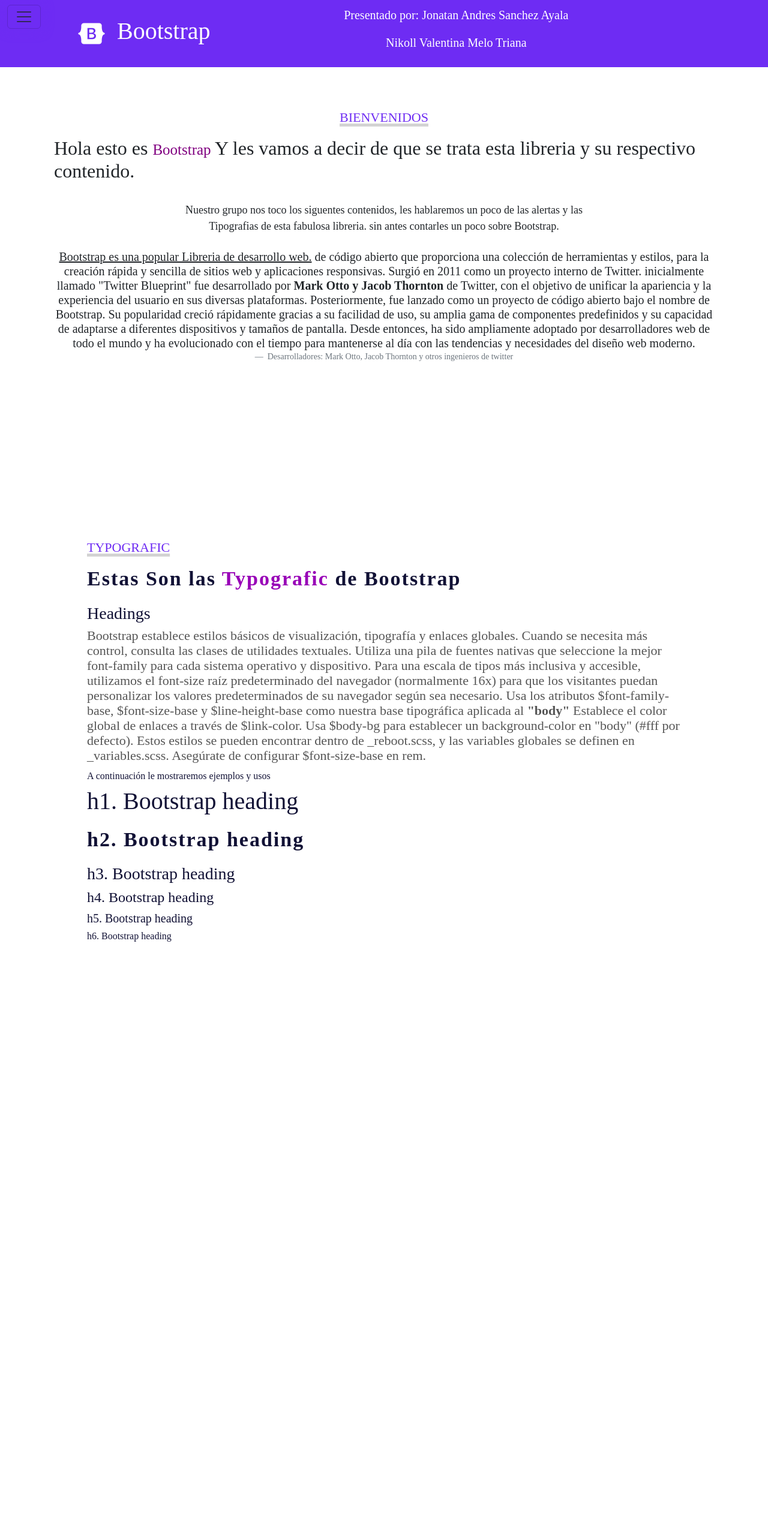
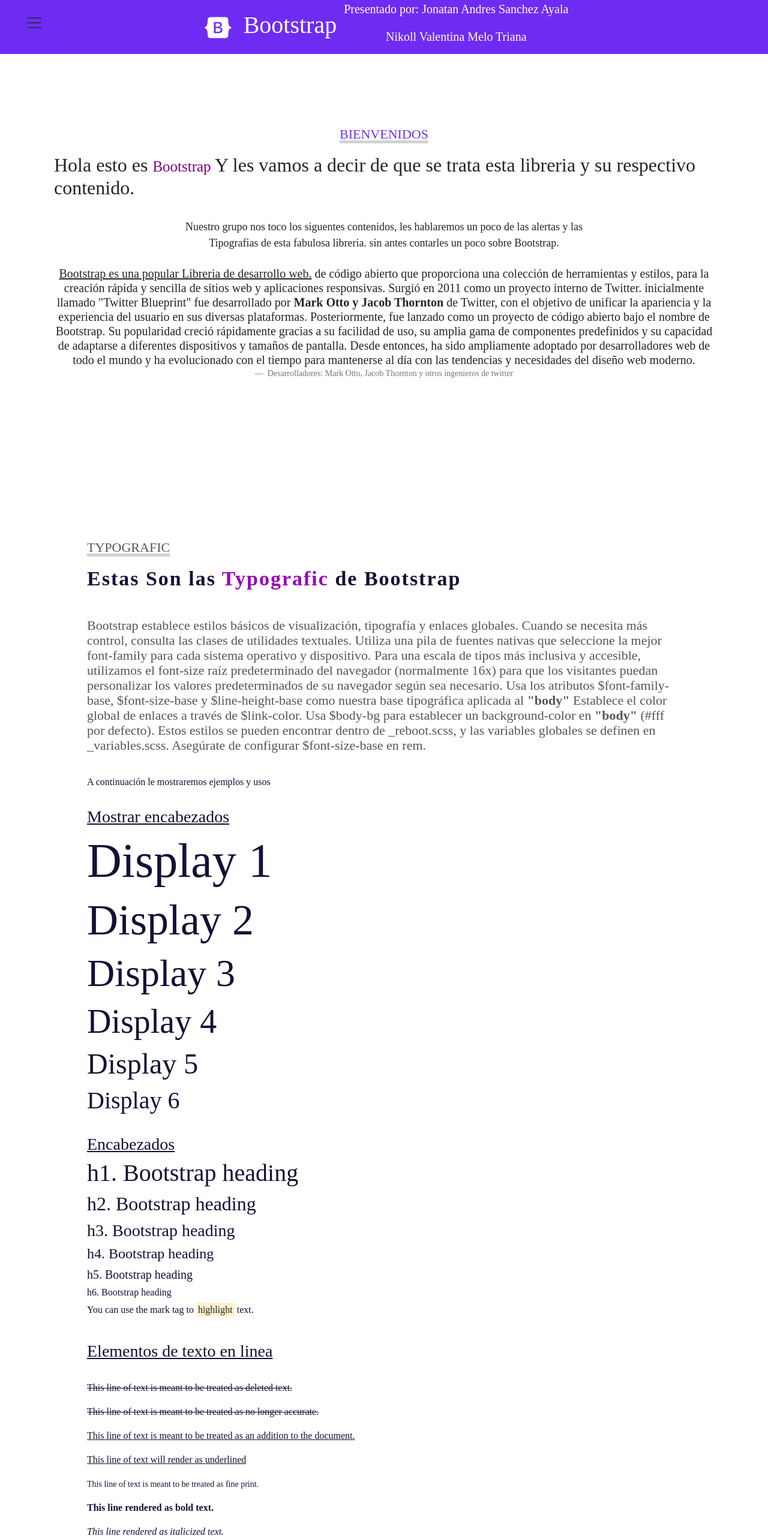
Before and after one commit to JonatanAn12/Exposicion, a Vue app: page / in a window 1280 px wide. Shown: the top 2566 px of the page at 60% size. Before the commit the page ends 1678 px from the top, so only its background shows below. Built offline with nearby package versions, Linux system fonts and the light colour scheme.

Commit message:
agregando animaciones y botones llamativos

```diff
--- a/src/App.vue
+++ b/src/App.vue
@@ -7,17 +7,18 @@
             <i class="fa-brands fa-bootstrap"></i>
           </div>
                 <h1>Bootstrap</h1>
+                <br>
                 <div class="container">
                 <p>Presentado por: Jonatan Andres Sanchez Ayala</p>
                 <p>Nikoll Valentina Melo Triana </p>
               </div>
                 <div class="collapse" id="navbarToggleExternalContent" data-bs-theme="dark">
-                    <div class="bg-dark p-4">
+                    <div class="bg-dark p-2">
                       <span class="text-body-secondary">
                      </span>
                     </div>
                   </div>
-                  <nav class="navbar bg-purple fixed-top" type="ligth">
+                  <nav class="navbar bg-purple fixed-top" type="ligth" v-show="showNavbar">
                     <div class="container-fluid">
                       <button class="navbar-toggler" type="button" data-bs-toggle="offcanvas" data-bs-target="#offcanvasNavbar" aria-controls="offcanvasNavbar" aria-label="Toggle navigation">
                         <span class="navbar-toggler-icon"></span>
@@ -43,7 +44,7 @@
                           <br>
                             <button>
                             <li class="nav-item">
-                              <a class="nav-link" href="#">Alertas en Bootstrapt</a>
+                              <a class="nav-link" href="#contenidos3">Alertas en Bootstrapt</a>
                             </li>
                           </button>
                           <br>
@@ -54,6 +55,7 @@
                   </nav>
             </div>
         </header>
+        <button @click="toggleNavbar">Toggle Navbar</button>
         <div class="presentacion">
             <p class="bienvenida">Bienvenidos</p>
             <h2>Hola esto es  <span>Bootstrap </span>Y les vamos a decir de que se trata esta libreria y su respectivo contenido.</h2>
@@ -79,41 +81,212 @@
 </section>
 <section id="contenido2">
   <div class="contenido2">
+    <div class="tituloa">
       <p class="titulo-seccion">Typografic</p>
       <h2>Estas Son las <span>Typografic</span> de Bootstrap</h2>
-      <h3>Headings</h3>
+      <br>
       <p>Bootstrap establece estilos básicos de visualización, tipografía y enlaces globales. Cuando se necesita más control, consulta las clases de utilidades textuales.
-
         Utiliza una pila de fuentes nativas que seleccione la mejor font-family para cada sistema operativo y dispositivo.
-        Para una escala de tipos más inclusiva y accesible, utilizamos el font-size raíz predeterminado del navegador (normalmente 16x) para que los visitantes puedan personalizar los valores predeterminados de su navegador según sea necesario.
+        Para una escala de tipos más inclusiva y accesible, utilizamos el font-size raíz predeterminado del navegador (normalmente 16x)
+        para que los visitantes puedan personalizar los valores predeterminados de su navegador según sea necesario.
         Usa los atributos $font-family-base, $font-size-base y $line-height-base como nuestra base tipográfica aplicada al <strong>"body"</strong>
         Establece el color global de enlaces a través de $link-color.
-        Usa $body-bg para establecer un background-color en "body" (#fff por defecto).
+        Usa $body-bg para establecer un background-color en <strong>"body"</strong> (#fff por defecto).
         Estos estilos se pueden encontrar dentro de _reboot.scss, y las variables globales se definen en _variables.scss. Asegúrate de configurar $font-size-base en rem.</p>
+      </div>
+        <br>
+        <h6>A continuación le mostraremos ejemplos y usos</h6>
+        <br>
+            <u><h3>Mostrar encabezados</h3></u>
+            <h1 class="display-1">Display 1</h1>
+            <h1 class="display-2">Display 2</h1>
+            <h1 class="display-3">Display 3</h1>
+            <h1 class="display-4">Display 4</h1>
+            <h1 class="display-5">Display 5</h1>
+            <h1 class="display-6">Display 6</h1>
+  <br>
+          <u><h3>Encabezados</h3></u>
+          <p class="h1">h1. Bootstrap heading</p>
+          <p class="h2">h2. Bootstrap heading</p>
+          <p class="h3">h3. Bootstrap heading</p>
+          <p class="h4">h4. Bootstrap heading</p>
+          <p class="h5">h5. Bootstrap heading</p>
+          <p class="h6">h6. Bootstrap heading</p>
+          <p>You can use the mark tag to <mark>highlight</mark> text.</p>
+          <br>
+          <u><h3>Elementos de texto en linea</h3></u>
+          <br>
+          <p><del>This line of text is meant to be treated as deleted text.</del></p>
+          <p><s>This line of text is meant to be treated as no longer accurate.</s></p>
+          <p><ins>This line of text is meant to be treated as an addition to the document.</ins></p>
+          <p><u>This line of text will render as underlined</u></p>
+          <p><small>This line of text is meant to be treated as fine print.</small></p>
+          <p><strong>This line rendered as bold text.</strong></p>
+          <p><em>This line rendered as italicized text.</em></p>
+        <br>
+          <u><h3>Abreviaciones</h3></u>
+          <p><abbr title="attribute">attr</abbr></p>
+          <p><abbr title="HyperText Markup Language" class="initialism">HTML</abbr></p>
+          <br>
 
-          <h6>A continuación le mostraremos ejemplos y usos</h6>
+          <u><h3>Blockquote o Citas en Bloque</h3></u>
+          <br>
+          <blockquote class="blockquote">
+            <p class="mb-0">Lorem ipsum dolor sit amet, consectetur adipiscing elit. Integer posuere erat a ante.</p>
+          </blockquote>
 
-          <h1>h1. Bootstrap heading</h1>
-          <h2>h2. Bootstrap heading</h2>
-          <h3>h3. Bootstrap heading</h3>
-          <h4>h4. Bootstrap heading</h4>
-          <h5>h5. Bootstrap heading</h5>
-          <h6>h6. Bootstrap heading</h6>
+          <u><h3>Naming a source</h3></u>
+          <br>
+          <blockquote class="blockquote">
+            <p class="mb-0">Lorem ipsum dolor sit amet, consectetur adipiscing elit. Integer posuere erat a ante.</p>
+            <footer class="blockquote-footer">Someone famous in <cite title="Source Title">Source Title</cite></footer>
+          </blockquote>
+          <br>
+          <u><h3>Naming a source</h3></u>
+          <br>
+          <blockquote class="blockquote text-center">
+            <p class="mb-0">Lorem ipsum dolor sit amet, consectetur adipiscing elit. Integer posuere erat a ante.</p>
+            <footer class="blockquote-footer">Someone famous in <cite title="Source Title">Source Title</cite></footer>
+          </blockquote>
+          <br>
+          <u><h3>Listas</h3></u>
+          <br>
+          <ul class="list-unstyled">
+            <li>Lorem ipsum dolor sit amet</li>
+            <li>Consectetur adipiscing elit</li>
+            <li>Integer molestie lorem at massa</li>
+            <li>Facilisis in pretium nisl aliquet</li>
+            <li>Nulla volutpat aliquam velit
+              <ul>
+                <li>Phasellus iaculis neque</li>
+                <li>Purus sodales ultricies</li>
+                <li>Vestibulum laoreet porttitor sem</li>
+                <li>Ac tristique libero volutpat at</li>
+              </ul>
+            </li>
+            <li>Faucibus porta lacus fringilla vel</li>
+            <li>Aenean sit amet erat nunc</li>
+            <li>Eget porttitor lorem</li>
+          </ul>
+
+
+
+
   </div>
 </section>
+<section id="contenidos3">
+  <div class="contenidos3">
+    <div class="tituloa">
+      <p class="titulo-seccion"> Alertas </p>
+      <h2>Estas Son las <span><u>Alertas</u></span> de Bootstrap</h2>
+      <h3>¿Qué es una alerta???</h3>
+      <p>Se usa para advertir al usuario del navegador de que algo está mal o de que algo debería mejorar,
+         así como para dar información sobre algo concreto, por ejemplo, que se debe introducir un texto en vez de un número.
+         Las alertas en Bootstrap han estado disponibles prácticamente desde el inicio del proyecto, ya que son una característica
+         fundamental para proporcionar retroalimentación al usuario en aplicaciones web. Desde entonces, Bootstrap ha evolucionado constantemente
+         para mantenerse al día con las necesidades y tendencias del diseño web moderno. Las alertas han sido una parte integral de esta evolución
+         y se han mejorado y refinado en las diferentes versiones de Bootstrap.</p>
+         <br>
+      <p> Las alertas en Bootstrap son componentes muy útiles para mostrar mensajes informativos, advertencias, errores o éxito al usuario.
+        Estas alertas son altamente personalizables y vienen con diferentes estilos predefinidos que pueden adaptarse fácilmente al diseño de tu sitio web o aplicación..</p>
+      </div>
+      <br>
+      <u><h3>estos son algunos ejemplos sobre las alarmas</h3></u>
+      <br>
+      <div class="alert alert-primary" role="alert">
+        A simple primary alert—check it out!
+      </div>
+      <div class="alert alert-secondary" role="alert">
+        A simple secondary alert—check it out!
+      </div>
+      <div class="alert alert-success" role="alert">
+        A simple success alert—check it out!
+      </div>
+      <div class="alert alert-danger" role="alert">
+        A simple danger alert—check it out!
+      </div>
+      <div class="alert alert-warning" role="alert">
+        A simple warning alert—check it out!
+      </div>
+      <div class="alert alert-info" role="alert">
+        A simple info alert—check it out!
+      </div>
+      <div class="alert alert-light" role="alert">
+        A simple light alert—check it out!
+      </div>
+      <div class="alert alert-dark" role="alert">
+        A simple dark alert—check it out!
+      </div>
+      <br>
+      <u><h3>Alarmas con links</h3></u>
+      <br>
+      <div class="alert alert-primary" role="alert">
+        A simple primary alert with <a href="#" class="alert-link">an example link</a>. Give it a click if you like.
+      </div>
+      <div class="alert alert-secondary" role="alert">
+        A simple secondary alert with <a href="#" class="alert-link">an example link</a>. Give it a click if you like.
+      </div>
+      <div class="alert alert-success" role="alert">
+        A simple success alert with <a href="#" class="alert-link">an example link</a>. Give it a click if you like.
+      </div>
+      <div class="alert alert-danger" role="alert">
+        A simple danger alert with <a href="#" class="alert-link">an example link</a>. Give it a click if you like.
+      </div>
+      <div class="alert alert-warning" role="alert">
+        A simple warning alert with <a href="#" class="alert-link">an example link</a>. Give it a click if you like.
+      </div>
+      <div class="alert alert-info" role="alert">
+        A simple info alert with <a href="#" class="alert-link">an example link</a>. Give it a click if you like.
+      </div>
+      <div class="alert alert-light" role="alert">
+        A simple light alert with <a href="#" class="alert-link">an example link</a>. Give it a click if you like.
+      </div>
+      <div class="alert alert-dark" role="alert">
+        A simple dark alert with <a href="#" class="alert-link">an example link</a>. Give it a click if you like.
+      </div>
+      <br>
+      <u><h3>Contenido Adicional</h3></u>
+      <br>
+      <div class="alert alert-success" role="alert">
+        <h4 class="alert-heading">Well done!</h4>
+        <p>Aww yeah, you successfully read this important alert message. This example text is going to run a bit longer so that you can see how spacing within an alert works with this kind of content.</p>
+        <hr>
+        <p class="mb-0">Whenever you need to, be sure to use margin utilities to keep things nice and tidy.</p>
+      </div>
+      <br>
+      <u><h3>Despedir</h3></u>
+      <br>
+      <div class="alert alert-warning alert-dismissible fade show" role="alert">
+        <strong>Holy guacamole!</strong> You should check in on some of those fields below.
+        <button type="button" class="close" data-dismiss="alert" aria-label="Close">
+          <span aria-hidden="true">&times;</span>
+        </button>
+      </div>
+
+    </div>
+  </section>
 </template>
 
 <script>
 export default {
-
-}
+  data() {
+    return {
+      showNavbar: true
+    };
+  },
+  methods: {
+    toggleNavbar() {
+      this.showNavbar = !this.showNavbar;
+    }
+  }
+};
 </script>
 
 <style>
 *{
     margin: 0;
     padding: 0;
-    box-sizing: border-box !important;
+    box-sizing: border-box;
     font-family: 'Montserrat';
 }
 
@@ -125,9 +298,11 @@
 }
 
 #inicio .contenido header {
+  display: grid;
     background-color: #6e2cf3;
     position: fixed;
     width: 100%;
+    height: 90px;
     z-index: 100;
     top: 0;
 }
@@ -138,44 +313,28 @@
     display: flex;
     justify-content: space-between;
     align-items: center;
-    padding: 10px 20px;
+    padding: 0 20px;
 }
 
-#inicio .contenido header .contenido-header h1 {
-    text-align: center;
-    color: #fff;
+
+#inicio .contenido header button {
+  font-size: 20px;
+  font-weight: bold;
+  text-transform: uppercase;
+  padding: 15px 30px;
+  background-color: #6e2cf3;
+  border: none;
+  border-radius: 30px;
+  cursor: pointer;
+  overflow: hidden;
+  box-shadow: 0 0 20px rgba(110, 44, 243);
+  transition: box-shadow .5s
+}
+#inicio .contenido header button:hover {
+  box-shadow: 0 0 10px rgba(110, 44, 243);
+  color: #fff;
 }
 
-#inicio .contenido header .contenido-header nav ul {
-    list-style: none;
-    display: flex;
-    align-items: center;
-}
-
-#inicio .contenido header .contenido-header nav ul li a {
-    text-decoration: none;
-    color: #212529;
-    margin: 0 12px;
-    font-weight: 400;
-    transition: .5s;
-
-}
-
-#inicio .contenido header .contenido-header nav ul li a:hover {
-    color: purple;
-}
-
-#inicio .contenido header .contenido-header .redes a {
-    text-decoration: none;
-    color: #6e2cf3;
-    display: inline-block;
-    margin-left: 10px;
-    transition: .5s;
-}
-
-#inicio .contenido header .contenido-header .redes a:hover {
-    color: #9800B7;
-}
 
 #inicio .contenido header .contenido-header {
     color: #fff;
@@ -206,6 +365,14 @@
     margin-bottom: 25px;
     text-align: center;
 }
+#inicion .contenido  h3 {
+  font-size: 22px;
+  text-transform: uppercase;
+  color: #6e2cf3;
+  text-decoration: underline;
+  text-decoration-color: #d3d3d3;
+  text-decoration-thickness: 5px
+}
 
 #inicio .contenido .presentacion h2 span {
     font-size: 25px;
@@ -219,20 +386,16 @@
     text-align: center;
 }
 
-#inicio .contenido .presentacion a {
-    text-decoration: none;
-    display: inline-block;
-    margin: 25px;
-    padding: 20px 25px;
-    border: 2px solid #fff;
-    border-radius: 50px;
-    color: #ffff;
-    font-weight: bold;
-    text-transform: uppercase;
-    transition: .5s;
+#inicio .contenido header .contenido-header nav ul li button {
+  margin-right: 20px;
 }
-.navbar-toggler-icon {
-    background-color:  #6e2cf3;
+
+#inicio .contenido header  h3 {
+  text-transform: uppercase;
+  color: #6e2cf3;
+  text-decoration: underline;
+  text-decoration-color: #d3d3d3;
+  text-decoration-thickness: 5px;
 }
 
 #contenido2 {
@@ -267,7 +430,7 @@
   color: #9800B7;
 }
 
-#contenido .contenido2 h3 {
+#contenido2 .contenido2 span  h3 {
   font-size: 18px;
   font-weight: 500;
   text-transform: uppercase;
@@ -275,56 +438,26 @@
   letter-spacing: 1px;
 }
 
-#contenido2 .contenido2 p {
+#contenido2 .contenido2 .tituloa p {
   font-size: 22px;
   line-height: 25px;
   color: #565656;
-  margin-bottom: 12px;
+  margin-bottom: 15px;
 }
 
 .container {
   display: flex;
+  margin: 0 30px;
+  padding: 0  20px;
+  justify-content: space-between;
   flex-direction: column;
   align-items: center;
   font-size: 20px;
 }
 
-button {
-  font-size: 20px;
-  font-weight: bold;
-  text-transform: uppercase;
-  padding: 15px 30px;
-  background-color: #6e2cf3;
-  border: none;
-  border-radius: 30px;
-  cursor: pointer;
-  overflow: hidden;
-  box-shadow: 0 0 20px rgba(110, 44, 243);
-  transition: box-shadow .5s
-}
-
-button:hover {
-  box-shadow: 0 0 10px rgba(110, 44, 243);
-}
-
-#inicio .contenido header .contenido-header nav ul li button {
-  margin-right: 20px;
-}
-
-#inicio .contenido header .contenido-header nav ul li button h3 {
-  text-transform: uppercase;
-  color: #6e2cf3;
-  text-decoration: underline;
-  text-decoration-color: #d3d3d3;
-  text-decoration-thickness: 5px;
-}
-
-.formas {
-  display: inline-block
-
-}
 
 .formas i {
+  display: inline-block;
   text-decoration: none;
     color: #fff;
     display: inline-block;
@@ -333,8 +466,70 @@
     font-size: 40px;
 }
 
-.navbar bg-purple fixed-top {
-  margin-top: 1px;
+.navbar-toggler-icon {
+  background-color:  #6e2cf3;
+  margin: 0;
 }
 
+#contenidos3 {
+  max-width: 1100px;
+  margin: auto;
+  padding: 100px 15px;
+  color: #111135;
+  display: flex;
+}
+
+#contenidos3 .contenidos3 {
+  margin: 0 40px;
+}
+
+#contenidos3 .contenidos3 .titulo-seccion {
+  font-size: 22px;
+  text-transform: uppercase;
+  color: #6e2cf3;
+  text-decoration: underline;
+  text-decoration-color: #d3d3d3;
+  text-decoration-thickness: 5px;
+}
+
+#contenidos3 .contenidos3 h2 {
+  font-size: 34px;
+  font-weight: bold;
+  margin: 20px 0;
+  letter-spacing: 2px;
+}
+
+#contenidos3 .contenidos3 h2 span {
+  color: #9800B7;
+}
+
+#contenidos3 .contenidos3 h2 span h3 {
+  font-size: 18px;
+  font-weight: 500;
+  text-transform: uppercase;
+  margin-bottom: 20px;
+  letter-spacing: 1px;
+}
+
+#contenidos3 .contenidos3 .tituloa p {
+  font-size: 22px;
+  line-height: 25px;
+  color: #565656;
+  margin-bottom: 15px;
+}
+
+.navbar-custom {
+  height: 20px;
+}
+
+@media (max-width: 768px) {
+  .navbar-custom {
+    height: 50px;
+  }
+}
+
+
+
+
+
 </style>
--- a/src/components/Exposicion.vue
+++ b/src/components/Exposicion.vue
@@ -1,5 +1,6 @@
 <template>
     <link rel="stylesheet" href="https://cdnjs.cloudflare.com/ajax/libs/font-awesome/6.5.2/css/all.min.css" integrity="sha512-SnH5WK+bZxgPHs44uWIX+LLJAJ9/2PkPKZ5QiAj6Ta86w+fsb2TkcmfRyVX3pBnMFcV7oQPJkl9QevSCWr3W6A==" crossorigin="anonymous" referrerpolicy="no-referrer" />
+
 </template>
 
 <script>
```
